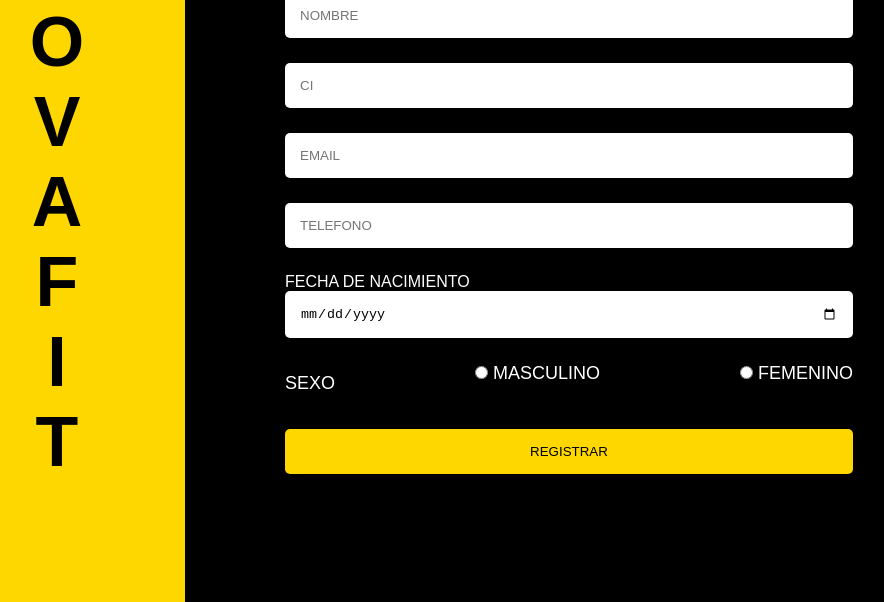
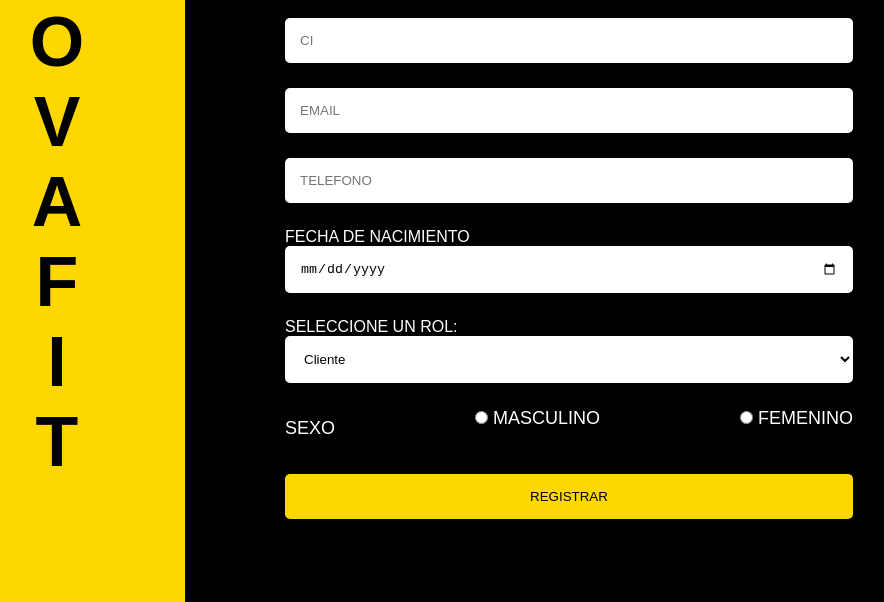
Before and after one commit to clauxrodriguez/Front_GYM, a plain HTML site: page Front_Prueba_GYM/register.html in a window 1280 px wide. Shown: the part 198-800 px from the top of the page, without its empty margins (71-955 px from the left). Drawn offline with Linux system fonts and the light colour scheme.

Commit message:
Update register.html

```diff
--- a/Front_Prueba_GYM/register.html
+++ b/Front_Prueba_GYM/register.html
@@ -29,6 +29,14 @@
                 <label for="birthdate">FECHA DE NACIMIENTO</label>
                 <input type="date" id="birthdate" required>
 
+                <label for="roles">SELECCIONE UN ROL:</label>
+                <select id="roles" name="roles">
+                    <option value="cliente">Cliente</option>
+                    <option value="instructor">Instructor</option>
+                    <option value="administrativo">Administrativo</option>
+                    <option value="nutricionista">Nutricionista</option>
+                </select>
+
                 <div class="radio-group">
                     <label>SEXO</label>
                     <label><input type="radio" name="gender" value="masculino" required> MASCULINO</label>
```
